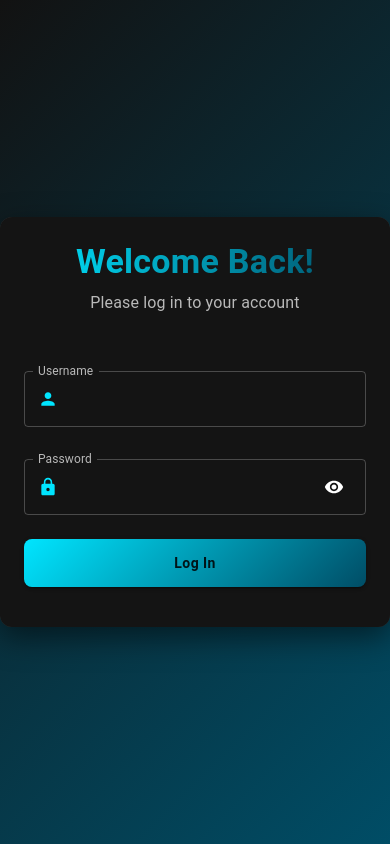
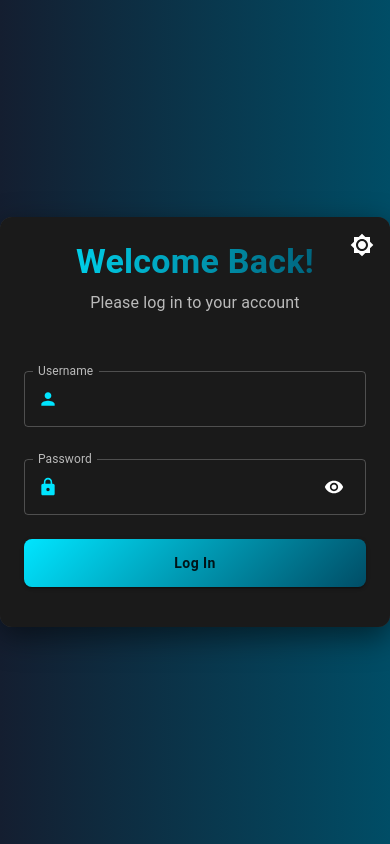
Before and after one commit to Sandyg77/MovieExplorer, a React (Vite) app: page /login in a window 390 px wide. Built offline with nearby package versions, Linux system fonts and the light colour scheme.

Commit message:
Added both dark and light mode to the login page

```diff
--- a/src/components/LoginForm.jsx
+++ b/src/components/LoginForm.jsx
@@ -14,7 +14,46 @@ import {
   createTheme,
   CssBaseline,
 } from "@mui/material";
-import { Visibility, VisibilityOff, Person, Lock } from "@mui/icons-material";
+import {
+  Visibility,
+  VisibilityOff,
+  Person,
+  Lock,
+  Brightness4,
+  Brightness7,
+} from "@mui/icons-material";
+
+const lightTheme = createTheme({
+  palette: {
+    mode: "light",
+    primary: { main: "#1e88e5" },
+    secondary: { main: "#00acc1" },
+    background: {
+      default: "linear-gradient(to right,rgb(0, 207, 207), #ffffff)",
+      paper: "#ffffff",
+    },
+  },
+  components: {
+    MuiButton: {
+      styleOverrides: {
+        root: {
+          borderRadius: 8,
+          textTransform: "none",
+          fontWeight: 600,
+          background:
+            "linear-gradient(135deg,rgb(0, 207, 207) 0%, #ffffff 100%)",
+          color: "#004d66",
+          "&:hover": {
+            background:
+              "linear-gradient(135deg,rgb(0, 207, 207) 20%, #ffffff 100%)",
+            transform: "translateY(-2px)",
+            boxShadow: "0 5px 15px rgba(0, 77, 102, 0.3)",
+          },
+        },
+      },
+    },
+  },
+});
 
 const darkTheme = createTheme({
   palette: {
@@ -22,7 +61,7 @@ const darkTheme = createTheme({
     primary: { main: "#00e5ff" },
     secondary: { main: "#004d66" },
     background: {
-      default: "#121212",
+      default: "linear-gradient(to right, #141e30, #004d66)",
       paper: "#1a1a1a",
     },
   },
@@ -50,9 +89,11 @@ const LoginForm = () => {
   const [password, setPassword] = useState("");
   const [showPassword, setShowPassword] = useState(false);
   const [isLoading, setIsLoading] = useState(false);
+  const [isDarkMode, setIsDarkMode] = useState(true);
+  const theme = isDarkMode ? darkTheme : lightTheme;
 
+  const isMobile = useMediaQuery(theme.breakpoints.down("md"));
   const navigate = useNavigate();
-  const isMobile = useMediaQuery(darkTheme.breakpoints.down("md"));
 
   const handleLogin = (e) => {
     e.preventDefault();
@@ -68,7 +109,7 @@ const LoginForm = () => {
   };
 
   return (
-    <ThemeProvider theme={darkTheme}>
+    <ThemeProvider theme={theme}>
       <CssBaseline />
       <Container
         maxWidth={false}
@@ -78,7 +119,7 @@ const LoginForm = () => {
           display: "flex",
           alignItems: "center",
           justifyContent: "center",
-          background: "linear-gradient(135deg, #121212 0%, #004d66 100%)",
+          background: theme.palette.background.default,
         }}
       >
         <Paper
@@ -101,10 +142,24 @@ const LoginForm = () => {
               display: "flex",
               flexDirection: "column",
               justifyContent: "center",
+              position: "relative",
               padding: { xs: 3, md: 4 },
-              background: "rgba(18, 18, 18, 0.95)",
+              background: theme.palette.background.paper,
             }}
           >
+            {/* Theme Toggle Icon */}
+            <IconButton
+              onClick={() => setIsDarkMode(!isDarkMode)}
+              sx={{
+                position: "absolute",
+                top: 8,
+                right: 8,
+              }}
+              color="inherit"
+            >
+              {isDarkMode ? <Brightness7 /> : <Brightness4 />}
+            </IconButton>
+
             <Typography
               variant="h4"
               sx={{
@@ -203,22 +258,10 @@ const LoginForm = () => {
               >
                 {isLoading ? "Logging in..." : "Log In"}
               </Button>
-
-              <Box
-                sx={{
-                  display: "flex",
-                  justifyContent: "space-between",
-                  "& > *": {
-                    cursor: "pointer",
-                    transition: "color 0.2s",
-                    "&:hover": { color: "#00e5ff" },
-                  },
-                }}
-              ></Box>
             </Box>
           </Box>
 
-          {/* Image Box on the right */}
+          {/* Image Box */}
           {!isMobile && (
             <Box
               sx={{
```
Also changed, not shown: src/components/MovieCard.jsx (added), src/components/MovieDetails.jsx (added).
